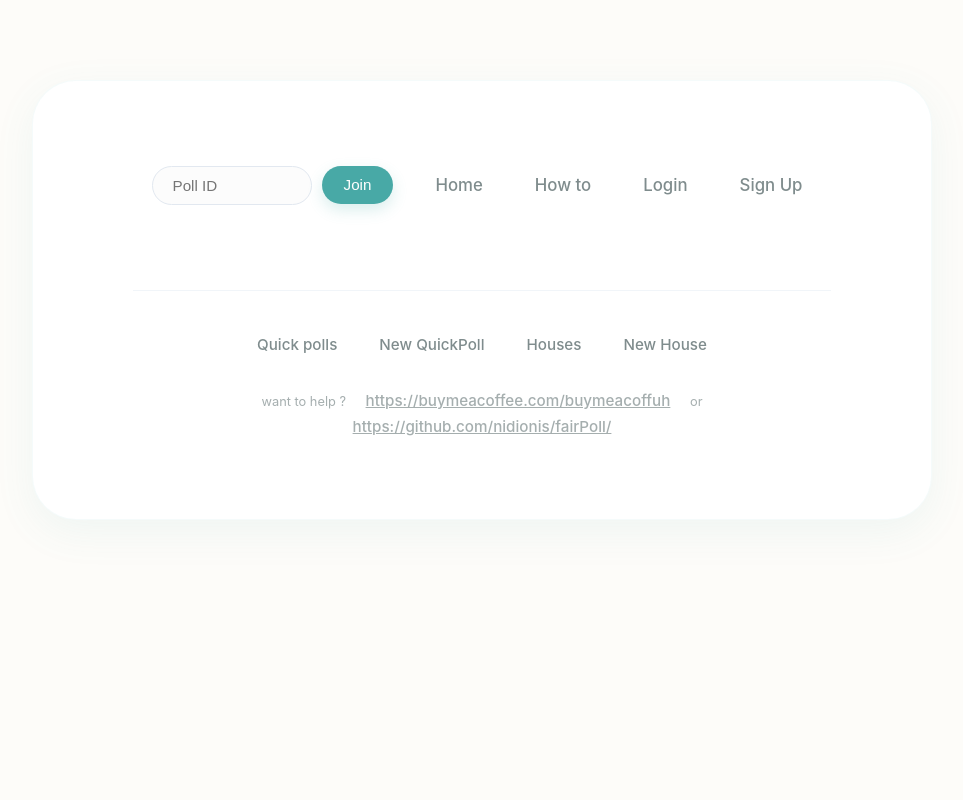
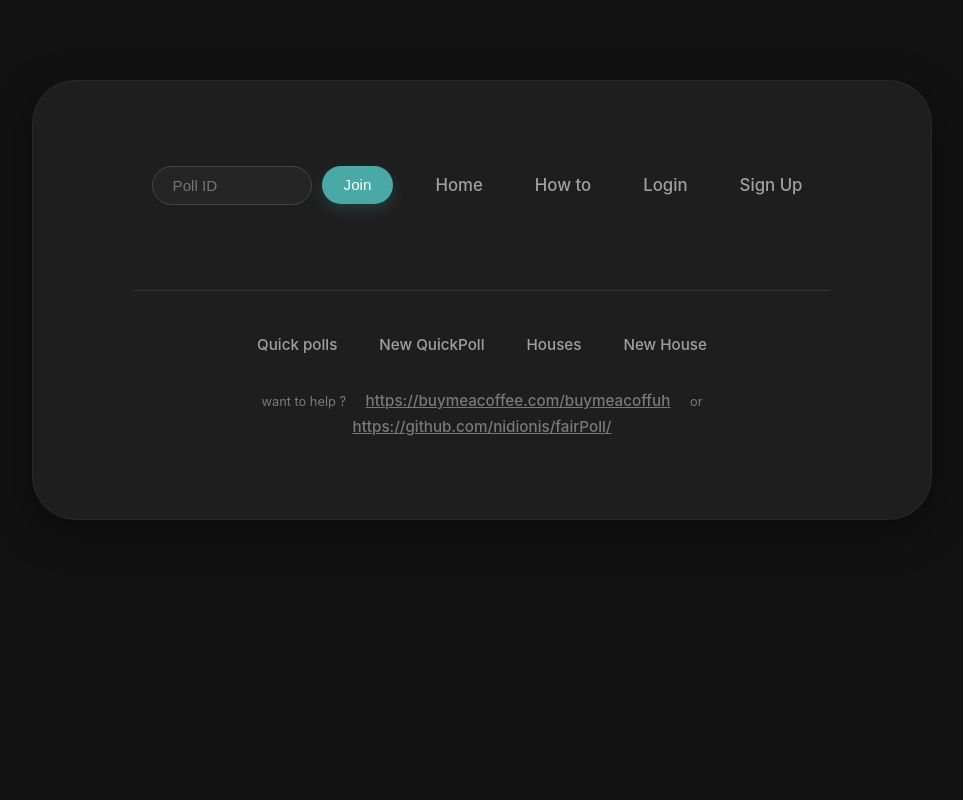
Before and after one commit to nidionis/fairPoll, a Django app: template templates/home.html in a window 1280 px wide. Shown: the whole page, without its empty margins (158-1121 px from the left). Run offline with Django 5.2, Linux system fonts and the light colour scheme; the template is opened without the code that fills it, so the values that code supplies are empty.

Commit message:
darkmode style

```diff
--- a/static/css/style.css
+++ b/static/css/style.css
@@ -1,17 +1,17 @@
 :root {
-    --bg-color: #fdfcf9; /* Warm off-white zen */
-    --container-bg: #ffffff;
-    --text-color: #34495e;
-    --secondary-text: #7f8c8d;
+    --bg-color: #121212; /* Dark background */
+    --container-bg: #1e1e1e; /* Dark container */
+    --text-color: #e0e0e0; /* Light text */
+    --secondary-text: #a0a0a0;
     --accent-color: #48a9a6; /* Soft Teal Accent */
-    --accent-hover: #3a8b89;
+    --accent-hover: #5bc0be;
     --error-color: #ef4444;
     --success-color: #48a9a6;
     --border-radius: 44px;
     --input-radius: 50px;
     --card-radius: 32px;
     --transition: all 0.4s cubic-bezier(0.23, 1, 0.32, 1);
-    --shadow: 0 12px 40px rgba(72, 169, 166, 0.08);
+    --shadow: 0 12px 40px rgba(0, 0, 0, 0.4);
 }
 
 * {
@@ -45,7 +45,7 @@ ul, ol {
     padding: 80px 100px;
     border-radius: var(--border-radius);
     box-shadow: var(--shadow);
-    border: 1px solid rgba(72, 169, 166, 0.05);
+    border: 1px solid rgba(255, 255, 255, 0.05);
 }
 
 header {
@@ -130,9 +130,9 @@ button:hover, input[type="submit"]:hover, .btn:hover, .button:hover {
 input[type="text"], input[type="password"], input[type="email"], select, textarea {
     width: 100%;
     padding: 16px 28px;
-    border: 1px solid #e2e8f0;
+    border: 1px solid #444;
     border-radius: var(--input-radius);
-    background-color: #f8fafc;
+    background-color: #2c2c2c;
     margin-bottom: 24px;
     font-size: 1rem;
     outline: none;
@@ -334,7 +334,7 @@ nav form input {
     padding: 10px 20px !important;
     font-size: 0.95rem !important;
     width: 160px !important;
-    background-color: #fcfcfc !important;
+    background-color: #252525 !important;
 }
 
 nav form button {
@@ -404,7 +404,7 @@ tr:last-child td {
 footer {
     margin-top: 80px;
     padding-top: 40px;
-    border-top: 1px solid #f1f5f9;
+    border-top: 1px solid #333;
 }
 
 footer ul {
```
Also changed, not shown: other parts of static/css/style.css (+35 -35 lines).
